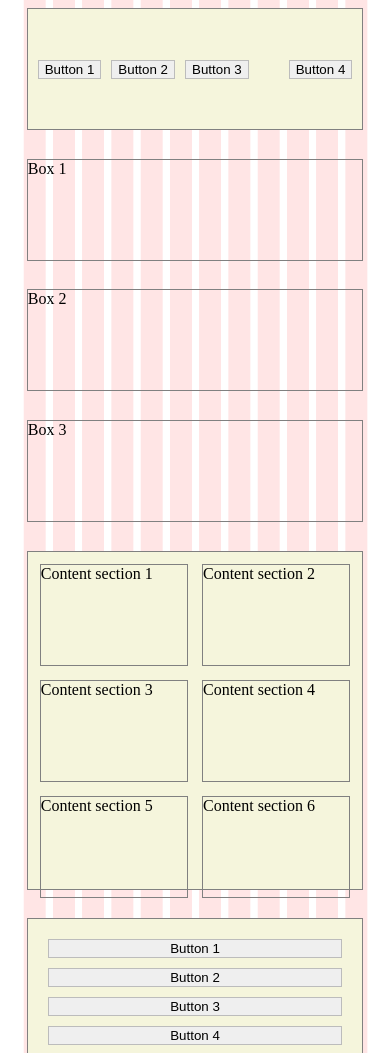
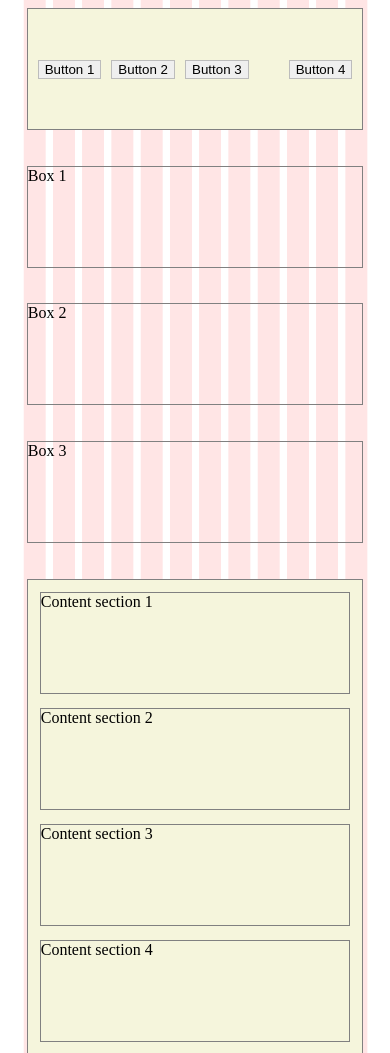
Before and after one commit to sighBRG/Webbapplikationer-grids, a plain HTML site: page index.html in a window 390 px wide. Shown: the top 1053 px of the page. Drawn offline with Linux system fonts and the light colour scheme.

Commit message:
Tablet and mobile added

```diff
--- a/css/style.css
+++ b/css/style.css
@@ -260,6 +260,7 @@ Footer-contents
 }
 
 .content-section section {
-    flex: 1 1 33%;
+    flex: 1 1 240px;
     margin: 7px;
+
 }
--- a/index.html
+++ b/index.html
@@ -17,14 +17,14 @@
     <section class="box3">Box 3</section>
     <section class="content content-section">
         <section class="content-section1">Content section 1</section>
-        <section class="content-section1">Content section 2</section>
+        <section class="content-section2">Content section 2</section>
         <section class="content-section3">Content section 3</section>
-        <section class="content-section3">Content section 4</section>
+        <section class="content-section4">Content section 4</section>
         <section class="content-section5">Content section 5</section>
-        <section class="content-section5">Content section 6</section>
+        <section class="content-section6">Content section 6</section>
     </section>
     <aside class="sidebar sidebar-buttons">
-        <button class="button-5 side">Button 1</button>
+        <button class="button-5">Button 1</button>
         <button class="button-6">Button 2</button>
         <button class="button-7">Button 3</button>
         <button class="button-8">Button 4</button>
```
